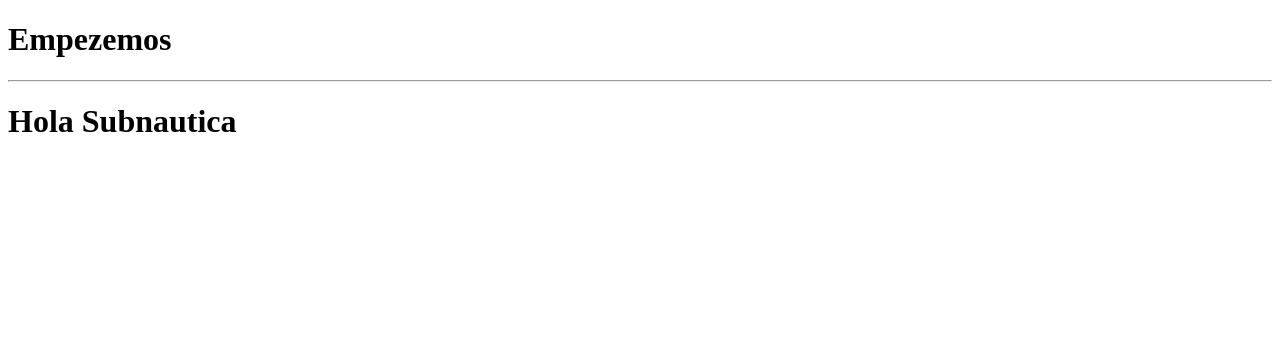
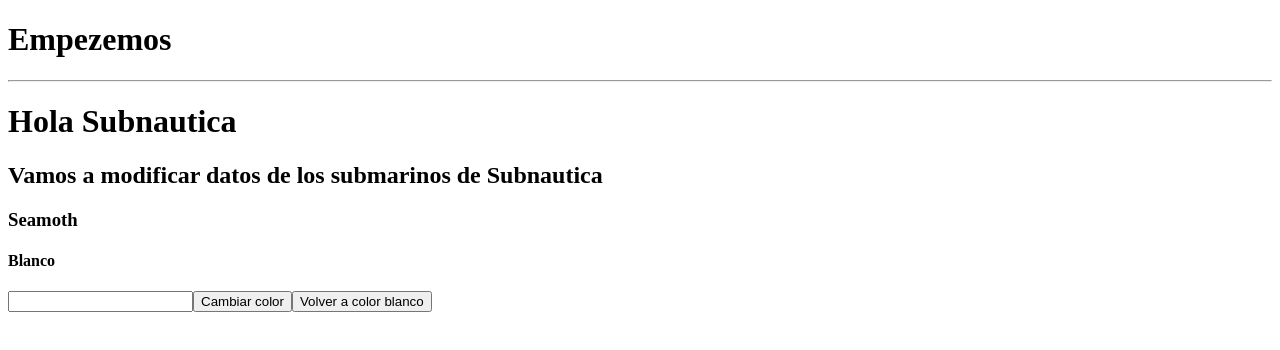
Before and after one commit to alvaromarsa/appPractica, an Angular app: page / in a window 1280 px wide. Shown: the top 350 px of the page. Built offline with nearby package versions, Linux system fonts and the light colour scheme.

Commit message:
Cambio de color agregado

```diff
--- a/src/app/app.module.ts
+++ b/src/app/app.module.ts
@@ -4,11 +4,13 @@
 import { AppRoutingModule } from './app-routing.module';
 import { AppComponent } from './app.component';
 import { SubnauticaComponent } from './subnautica/subnautica.component';
+import { SubmarinosComponent } from './subnautica/submarinos/submarinos.component';
 
 @NgModule({
   declarations: [
     AppComponent,
-    SubnauticaComponent
+    SubnauticaComponent,
+    SubmarinosComponent,
   ],
   imports: [
     BrowserModule,
--- /dev/null
+++ b/src/app/subnautica/submarinos/submarinos.component.html
@@ -0,0 +1 @@
+<p>submarinos works!</p>
--- /dev/null
+++ b/src/app/subnautica/submarinos/submarinos.component.ts
@@ -0,0 +1,31 @@
+import { Component } from '@angular/core';
+
+@Component({
+  selector: 'app-submarinos',
+  templateUrl: './submarinos.component.html',
+  styleUrl: './submarinos.component.css'
+})
+export class SubmarinosComponent {
+
+}
+
+export interface Submarino {
+
+  name: string;
+  color?: string;
+
+
+}
+
+
+  const seamoth: Submarino = {
+
+    name: 'Seamoth',
+
+  };
+
+  const cyclops: Submarino = {
+
+    name: 'Cyclops',
+
+  };
--- a/src/app/subnautica/subnautica.component.ts
+++ b/src/app/subnautica/subnautica.component.ts
@@ -1,12 +1,56 @@
 import { Component } from "@angular/core";
+import { SubmarinosComponent } from "./submarinos/submarinos.component";
 
 @Component({
   selector: 'app-subnautica',
-  template:'<h1>Hola Subnautica</h1>'
+  template:`
+
+  <h1>Hola Subnautica</h1>
+
+  <h2>Vamos a modificar datos de los submarinos de Subnautica</h2>
+
+  <h3>{{seamoth.name}}</h3>
+  <h4>{{seamoth.color}}</h4>
+  <input type="text" name="colorSubmarino" id="inputColor">
+     <button (click)="cambiarColor('negro')">Cambiar color</button>
+     <button (click)="reset()">Volver a color blanco</button>
+
+
+  `
 
 })
 
 export class SubnauticaComponent {
 
+   public seamoth: Submarino = {
+
+    name: 'Seamoth',
+    color: 'Blanco',
+
+  };
+
+  cambiarColor (colorNuevo : string) : void {
+
+    this.seamoth.color
+
+    this.seamoth.color = colorNuevo;
+
+
+  }
+
+  reset ():void {
+
+    this.seamoth.color = "blanco";
+  }
+
+
 
 }
+
+export interface Submarino {
+
+  name: string;
+  color?: string;
+
+
+}
```
Also changed, not shown: src/app/subnautica/submarinos/submarinos.component.css (added), 1 other file (tests, documents, lock files or other folders).
